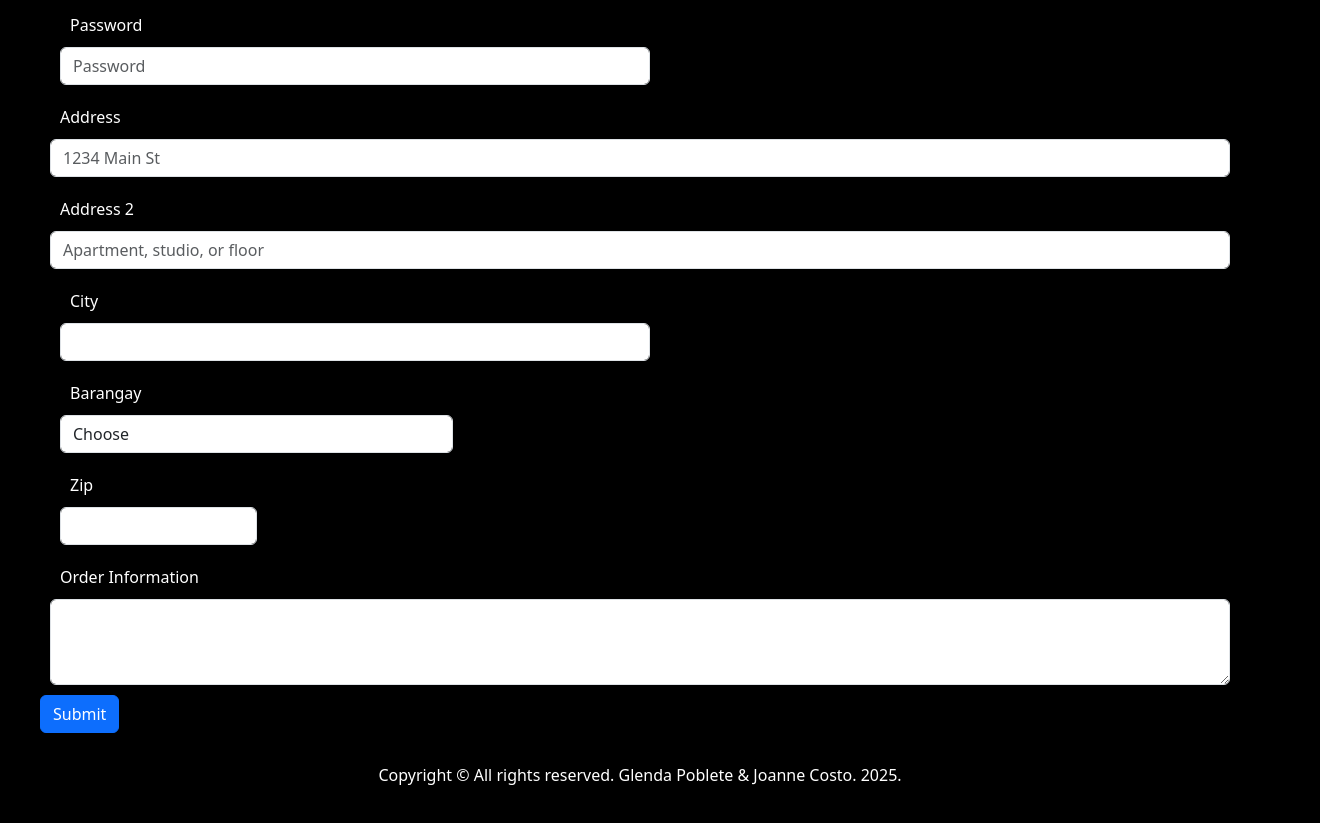
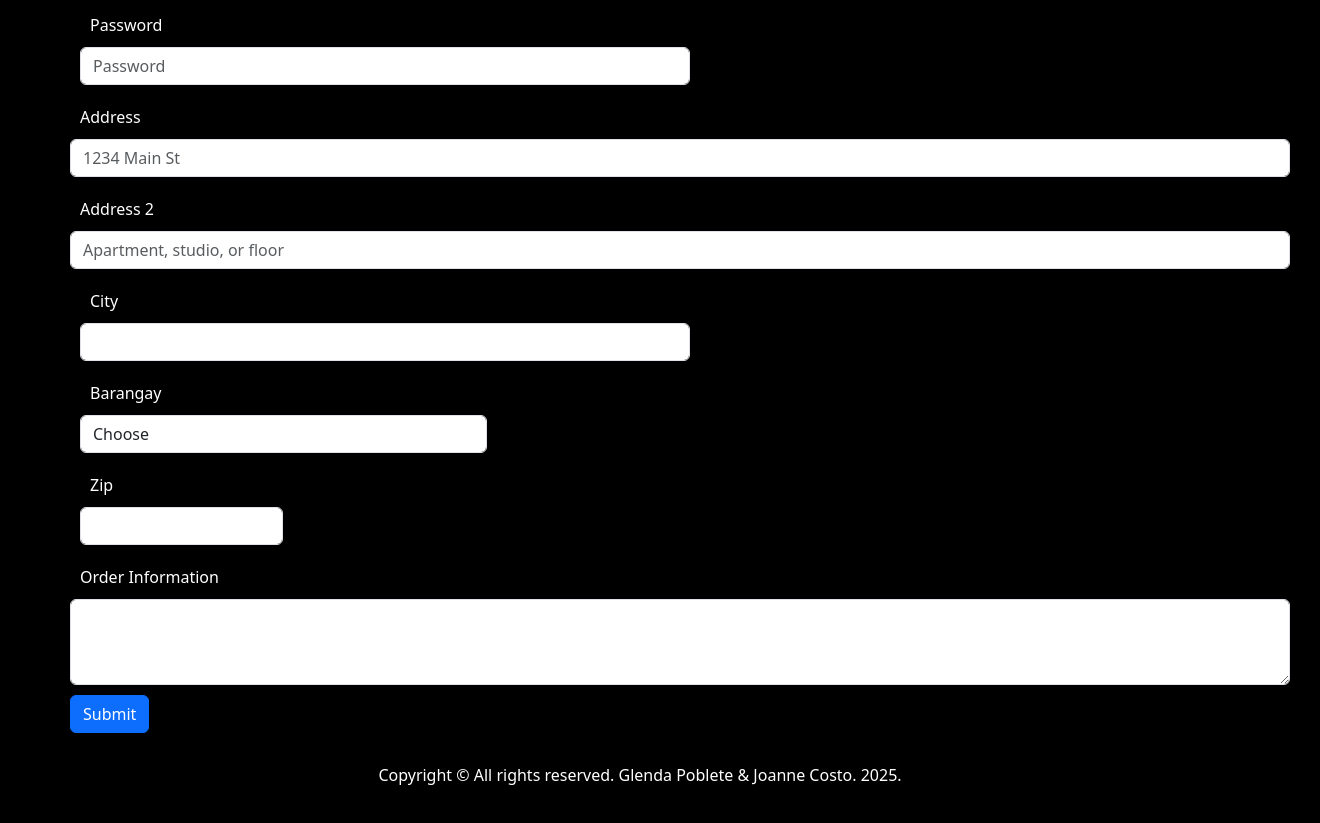
Before and after one commit to joanneBlocks/Hackathon-2025---Joanne-Glenda, a plain HTML site: page contact.html in a window 1280 px wide. Shown: the part 897-1720 px from the top of the page, 1320 px wide, since content can reach past the window. Drawn offline with nearby package versions, Linux system fonts and the light colour scheme.

Commit message:
Updated contact.html

```diff
--- a/contact.html
+++ b/contact.html
@@ -123,10 +123,14 @@
       <label for="orderInformation">Order Information</label>
       <textarea class="form-control" id="exampleFormControlTextarea1" rows="3"></textarea>
     </div>
-    <button type="submit" class="btn btn-primary">Submit</button>
+    <div class="justify-content-center">
+      <button type="submit" class="btn btn-primary">Submit</button>
+    </div>
   </form>
 
     <footer>Copyright &copy; All rights reserved. Glenda Poblete & Joanne Costo. 2025.</footer>
     <script src="./script.js"></script>
+
+    <!-- Joanne's Page -->
 </body>
 </html>
--- a/style.css
+++ b/style.css
@@ -126,6 +126,16 @@ span {
   transform: rotate(-45deg) translateY(100%);
 }
 
+/* Form */
+
+form {
+  text-align: left;
+  width: 100vw;
+  padding-left: 20px;
+  padding-right: 20px;
+}
+
+
 /* Footer */
 
 footer {
```
